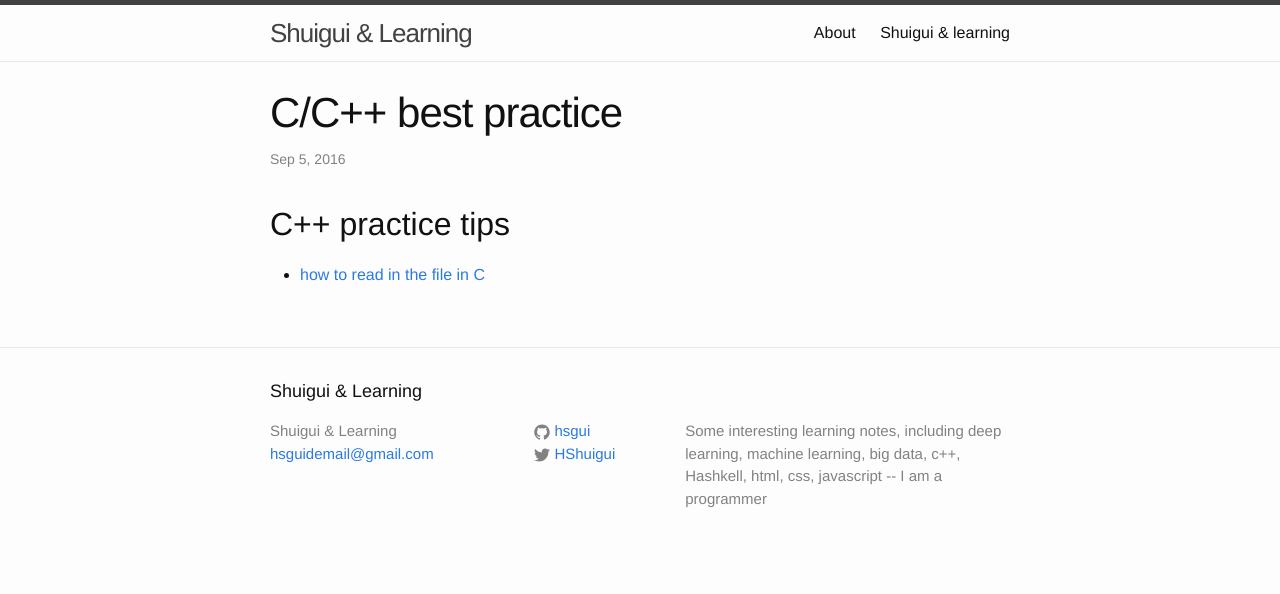
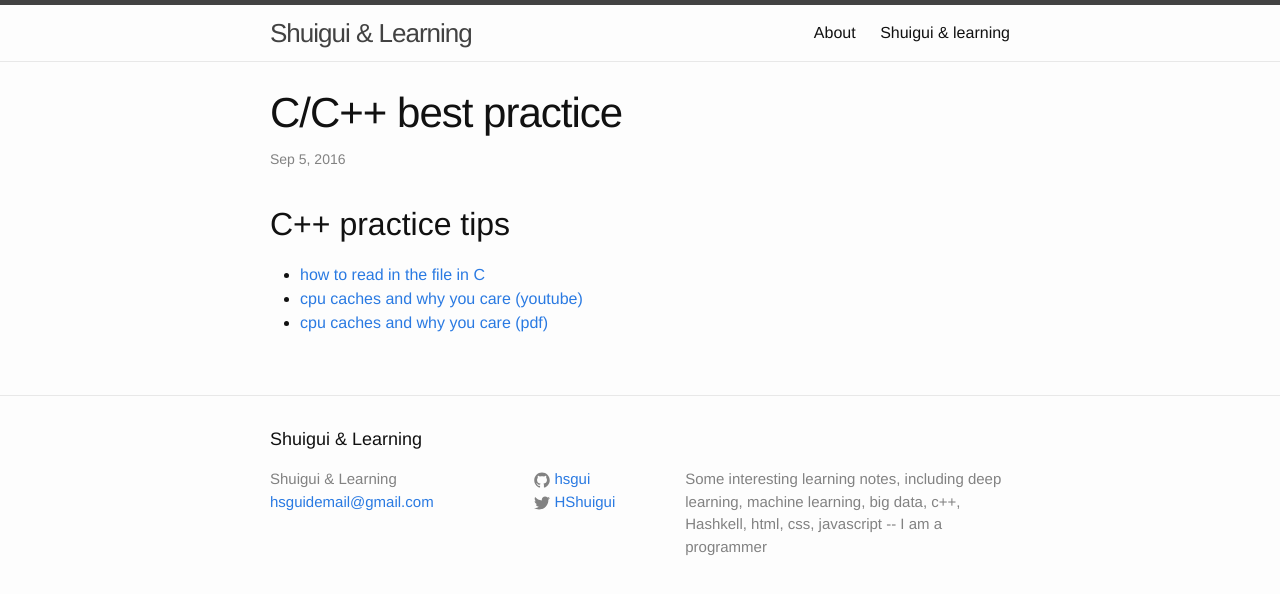
Before and after one commit to hsgui/hsgui.github.io, a Jekyll site: the page built from _posts/2016-09-05-cplusplus-best-practice.markdown, in a window 1280 px wide. Shown: the top 594 px of the page. Built offline with Jekyll 4.4.1, drawn with Linux system fonts in a browser that asks for light colours.

Commit message:
c++ cpu caches

```diff
--- a/_posts/2016-09-05-cplusplus-best-practice.markdown
+++ b/_posts/2016-09-05-cplusplus-best-practice.markdown
@@ -7,5 +7,9 @@ categories: c
 
 ## C++ practice tips ##
 - [how to read in the file in C][read-in-file]
+- [cpu caches and why you care (youtube)][youtube-cpu-caches]
+- [cpu caches and why you care (pdf)][pdf-cpu-caches]
 
 [read-in-file]: http://insanecoding.blogspot.tw/2011/11/how-to-read-in-file-in-c.html
+[youtube-cpu-caches]: https://www.youtube.com/watch?v=WDIkqP4JbkE
+[pdf-cpu-caches]: http://www.aristeia.com/TalkNotes/codedive-CPUCachesHandouts.pdf
```
